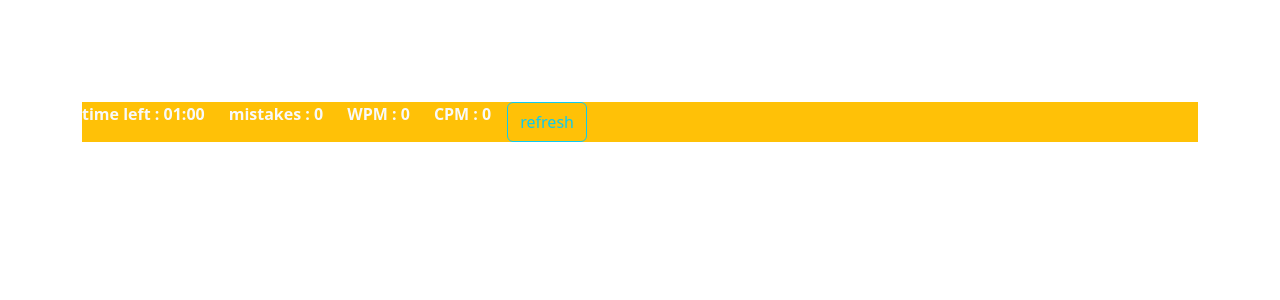
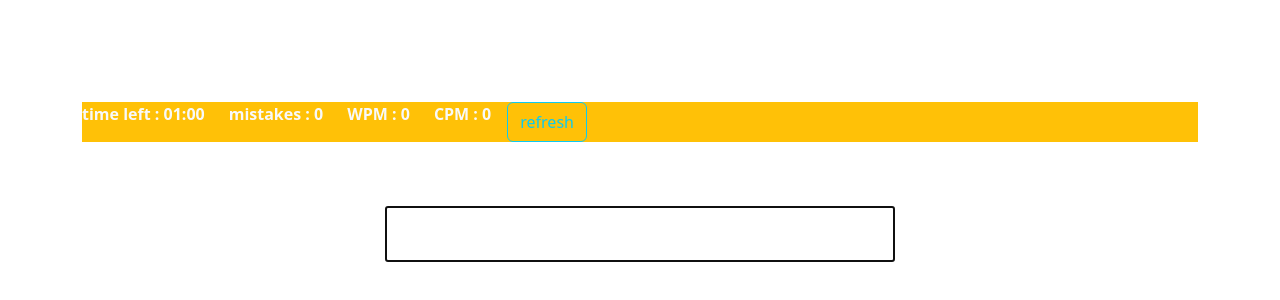
Before and after one commit to jilalat/the-one-minute-typing-speed-test, a plain HTML site: page index.html in a window 1280 px wide. Shown: the part 246-546 px from the top of the page. Drawn offline with nearby package versions, Linux system fonts and the light colour scheme; no server answers.

Commit message:
add input

```diff
--- a/index.html
+++ b/index.html
@@ -33,7 +33,7 @@
       <button class="refresh ms-3 btn btn-outline-info">refresh</button>
     </aside>
     <section class="test-wrapper position-relative fs-1 fw-medium lh-sm d-flex mt-5">
-      <!-- <input type="text" id="input" class="position-absolute top-100 start-50 translate-middle-x"> -->
+      <input type="text" id="input" class="position-absolute top-100 start-50 translate-middle-x" autofocus>
       <!-- <div class="outputted-paragraph-wrapper"> -->
         <output id="outputtedParagraph" class="overflow-hidden text-nowrap text-primary" dir="rtl"></output>
         <!-- </div> -->
```
